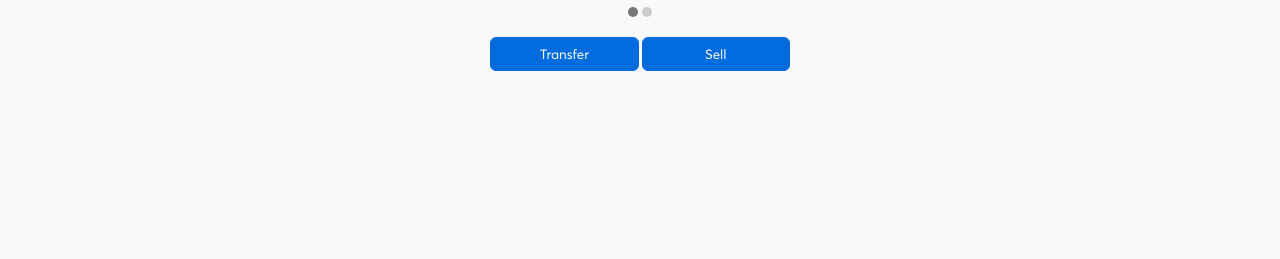
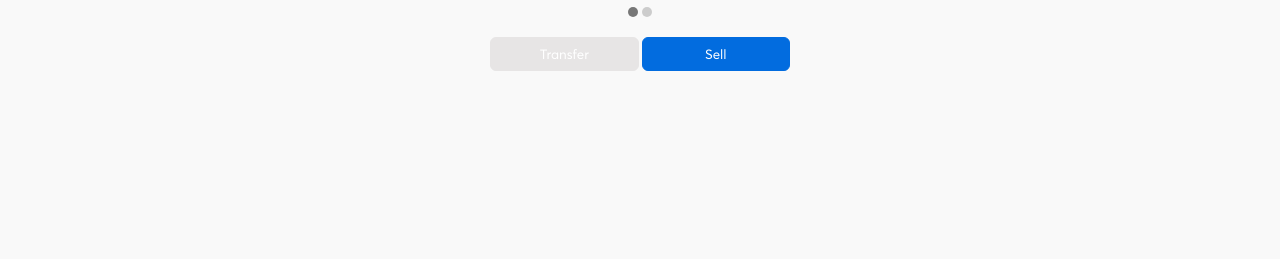
Before and after one commit to Jordanafese/ticketsuganew, a plain HTML site: page index.html in a window 1280 px wide. Shown: the part 541-800 px from the top of the page. Drawn offline with Linux system fonts and the light colour scheme.

Commit message:
Grey out Transfer Button

```diff
--- a/static/style.css
+++ b/static/style.css
@@ -33,7 +33,10 @@ button {
     transition: color .3s ease-in-out,background .3s ease-in-out,border .3s ease-in-out;
     font-family: averta_regular, sans-serif;
 }
-
+#transfer {
+	background: #e7e5e5;
+	border: 1px solid #e7e5e5;
+}
 div[for="top-bar"] {
     background-color: #1f262d;
     height: 50px;
```
